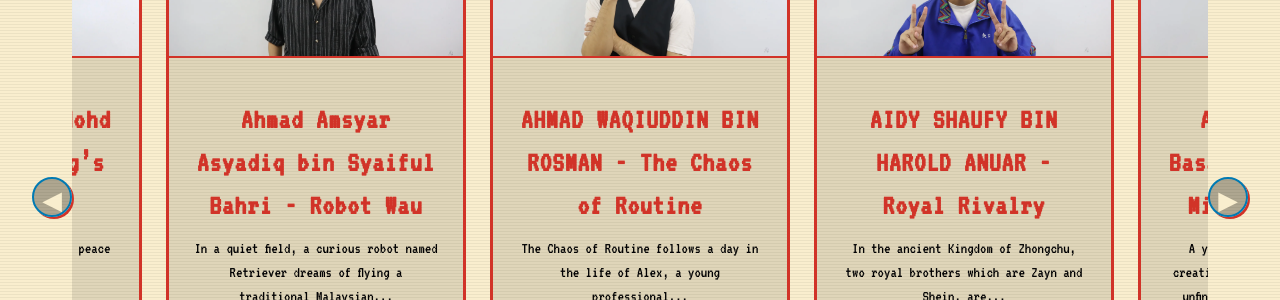
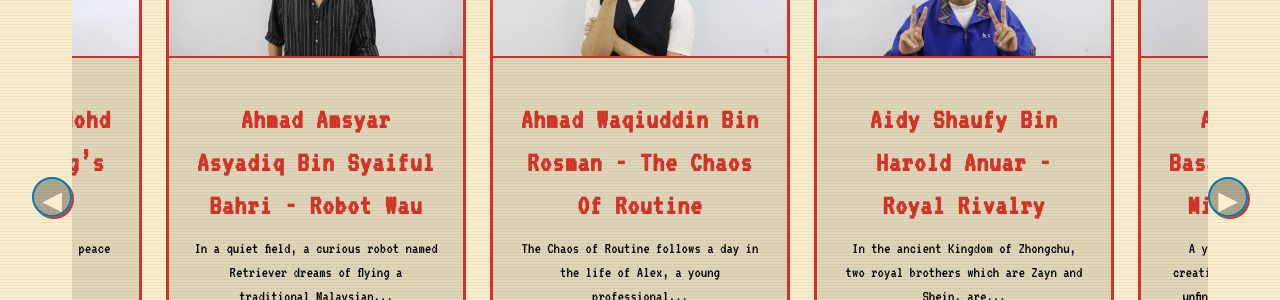
Before and after one commit to Ahmad-Amsyar/retro-mation, a Jekyll site: the page built from index.html, in a window 1280 px wide. Shown: the part 1326-1626 px from the top of the page. Built offline with Jekyll 4.4.1, drawn with Linux system fonts in a browser that asks for light colours; nearby versions of some CDN libraries.

Commit message:
Capitalize first letter in student card

```diff
--- a/_includes/project_card.html
+++ b/_includes/project_card.html
@@ -24,7 +24,17 @@
          style="border-bottom-color: var({{ border_color_var }}); {% if card_type == 'homepage' %}height: 160px;{% else %}height: 200px;{% endif %} width: 100%;">
     <div class="card-content">
         <div>
-            <h3 class="mb-0.5">{{ p.student_name }} - {{ p.project_title }}</h3>
+            <h3 class="mb-0.5">
+                {% assign student_name_parts = p.student_name | split: " " %}
+                {% for part in student_name_parts %}
+                    {{ part | capitalize }}{% unless forloop.last %} {% endunless %}
+                {% endfor %}
+                -
+                {% assign project_title_parts = p.project_title | split: " " %}
+                {% for part in project_title_parts %}
+                    {{ part | capitalize }}{% unless forloop.last %} {% endunless %}
+                {% endfor %}
+            </h3>
             <p class="text-sm mb-4 {% if card_type == 'homepage' %}project-card-description-homepage{% else %}project-card-description-gallery{% endif %}">{{ p.short_description | truncatewords: 15 }}</p>
         </div>
         <a href="{{ p.url | relative_url }}" class="view-project-button">View</a>
```
Also changed, not shown: assets/js/bigshowcase_search.js (+15 -7 lines).
